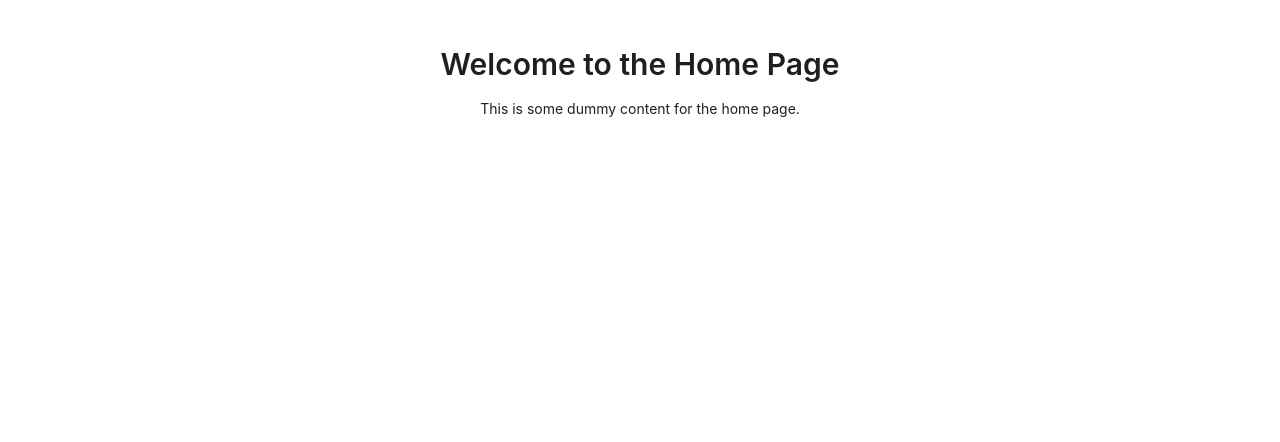
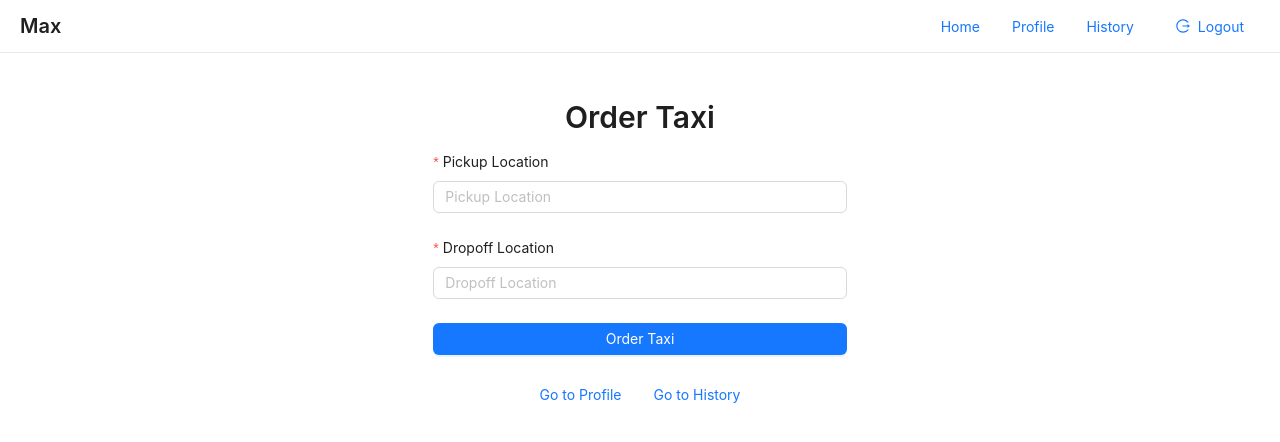
Before and after one commit to multimedia-interfaces/frontend, a React (Create React App) app: page / in a window 1280 px wide. Shown: the top 442 px of the page. Built offline with nearby package versions, Linux system fonts and the light colour scheme; sample sign-in values are in the browser's storage.

Commit message:
add Header and Profile page

```diff
--- a/src/App.js
+++ b/src/App.js
@@ -4,23 +4,23 @@ import { BrowserRouter as Router, Route, Routes, useNavigate } from 'react-route
 import SignUp from './components/SignUp';
 import SignIn from './components/SignIn';
 import Home from './components/Home';
+import Profile from './components/Profile';
+import History from './components/History';
 import { Spin } from 'antd';
 
 const App = () => {
-    const [loading, setLoading] = useState(true);
+    const [initialized, setInitialized] = useState(false);
     const navigate = useNavigate();
 
     useEffect(() => {
         const token = localStorage.getItem('authToken');
-        if (token) {
-            navigate('/');
-        } else {
+        if (!token) {
             navigate('/signup');
         }
-        setLoading(false);
-    }, [navigate]);
+        setInitialized(true);
+    }, []);
 
-    if (loading) {
+    if (!initialized) {
         return (
             <div style={{ display: 'flex', justifyContent: 'center', alignItems: 'center', height: '100vh' }}>
                 <Spin size="large" />
@@ -33,6 +33,8 @@ const App = () => {
             <Route path="/" element={<Home />} />
             <Route path="/signup" element={<SignUp />} />
             <Route path="/signin" element={<SignIn />} />
+            <Route path="/profile" element={<Profile />} />
+            <Route path="/history" element={<History />} />
         </Routes>
     );
 };
--- /dev/null
+++ b/src/api/profile.js
@@ -0,0 +1,34 @@
+import axios from 'axios';
+import {API_HOST} from "../constants/api";
+
+const getAuthToken = () =>  localStorage.getItem('authToken');
+
+export const fetchProfile = async () => {
+    try {
+        const response = await axios.get(`${API_HOST}/profile`, {
+            headers: {
+                'Content-Type': 'application/json',
+                'Accept': 'application/json',
+                'Authorization': `Bearer ${getAuthToken()}`
+            }
+        });
+        return response.data;
+    } catch (error) {
+        throw new Error('Failed to fetch profile data');
+    }
+};
+
+export const updateProfile = async (profileData) => {
+    try {
+        const response = await axios.post(`${API_HOST}/profile`, profileData, {
+            headers: {
+                'Content-Type': 'application/json',
+                'Accept': 'application/json',
+                'Authorization': `Bearer ${getAuthToken()}`
+            }
+        });
+        return response.data;
+    } catch (error) {
+        throw new Error('Failed to update profile');
+    }
+};
--- /dev/null
+++ b/src/components/Header.js
@@ -0,0 +1,42 @@
+// src/components/Header.js
+import React from 'react';
+import { Link, useNavigate } from 'react-router-dom';
+import { Row, Col, Typography, Button } from 'antd';
+import { LogoutOutlined } from '@ant-design/icons';
+// import logo from '../assets/logo.png'; // Import the dummy logo
+
+const { Title } = Typography;
+
+const Header = ({ userName }) => {
+    const navigate = useNavigate();
+
+    const handleLogout = () => {
+        localStorage.removeItem('authToken');
+        navigate('/signup');
+    };
+
+    return (
+        <Row justify="space-between" align="middle" style={{ padding: '10px 20px', borderBottom: '1px solid #e8e8e8' }}>
+            <Col>
+                {/*<img src={logo} alt="Logo" style={{ height: '40px', marginRight: '10px' }} />*/}
+                <Title level={4} style={{ display: 'inline', margin: 0 }}>{userName || 'Max'}</Title>
+            </Col>
+            <Col>
+                <Link to="/">
+                    <Button type="link">Home</Button>
+                </Link>
+                <Link to="/profile">
+                    <Button type="link">Profile</Button>
+                </Link>
+                <Link to="/history">
+                    <Button type="link">History</Button>
+                </Link>
+                <Button type="link" icon={<LogoutOutlined />} style={{ marginLeft: '10px' }} onClick={handleLogout}>
+                    Logout
+                </Button>
+            </Col>
+        </Row>
+    );
+};
+
+export default Header;
--- /dev/null
+++ b/src/components/History.js
@@ -0,0 +1,31 @@
+// src/components/History.js
+import React from 'react';
+import { Typography, Row, Col, Button } from 'antd';
+import { Link } from 'react-router-dom';
+import Header from "./Header";
+
+const { Title, Paragraph } = Typography;
+
+const History = () => {
+    return (
+        <>
+            <Header />
+            <Row justify="center" style={{ padding: '20px' }}>
+                <Col xs={24} sm={20} md={16} lg={12} xl={8}>
+                    <Title level={2} style={{ textAlign: 'center' }}>History Page</Title>
+                    <Paragraph style={{ textAlign: 'center' }}>This is the history page.</Paragraph>
+                    <div style={{ marginTop: '20px', textAlign: 'center' }}>
+                        <Link to="/">
+                            <Button type="link">Go to Home</Button>
+                        </Link>
+                        <Link to="/profile">
+                            <Button type="link">Go to Profile</Button>
+                        </Link>
+                    </div>
+                </Col>
+            </Row>
+        </>
+    );
+};
+
+export default History;
--- a/src/components/Home.js
+++ b/src/components/Home.js
@@ -1,14 +1,66 @@
+// src/components/Home.js
 import React from 'react';
-import { Typography } from 'antd';
+import { Typography, Form, Input, Button, Row, Col } from 'antd';
+import { Link } from 'react-router-dom';
+import Header from "./Header";
 
-const { Title, Paragraph } = Typography;
+const { Title } = Typography;
 
 const Home = () => {
+    const onFinish = (values) => {
+        console.log('Success:', values);
+    };
+
+    const onFinishFailed = (errorInfo) => {
+        console.log('Failed:', errorInfo);
+    };
+
     return (
-        <div style={{ textAlign: 'center', padding: '20px' }}>
-            <Title level={2}>Welcome to the Home Page</Title>
-            <Paragraph>This is some dummy content for the home page.</Paragraph>
-        </div>
+        <>
+            <Header />
+            <Row justify="center" style={{ padding: '20px' }}>
+                <Col xs={24} sm={20} md={16} lg={12} xl={8}>
+                    <Title level={2} style={{ textAlign: 'center' }}>Order Taxi</Title>
+                    <Form
+                        name="orderTaxi"
+                        initialValues={{ remember: true }}
+                        onFinish={onFinish}
+                        onFinishFailed={onFinishFailed}
+                        layout="vertical"
+                    >
+                        <Form.Item
+                            label="Pickup Location"
+                            name="pickupLocation"
+                            rules={[{ required: true, message: 'Please input your pickup location!' }]}
+                        >
+                            <Input placeholder="Pickup Location" />
+                        </Form.Item>
+
+                        <Form.Item
+                            label="Dropoff Location"
+                            name="dropoffLocation"
+                            rules={[{ required: true, message: 'Please input your dropoff location!' }]}
+                        >
+                            <Input placeholder="Dropoff Location" />
+                        </Form.Item>
+
+                        <Form.Item>
+                            <Button type="primary" htmlType="submit" block>
+                                Order Taxi
+                            </Button>
+                        </Form.Item>
+                    </Form>
+                    <div style={{ marginTop: '20px', textAlign: 'center' }}>
+                        <Link to="/profile">
+                            <Button type="link">Go to Profile</Button>
+                        </Link>
+                        <Link to="/history">
+                            <Button type="link">Go to History</Button>
+                        </Link>
+                    </div>
+                </Col>
+            </Row>
+        </>
     );
 };
 
--- /dev/null
+++ b/src/components/Profile.js
@@ -0,0 +1,93 @@
+// src/components/Profile.js
+import React, { useEffect, useState } from 'react';
+import { Typography, Form, Input, Button, Row, Col, message } from 'antd';
+import { Link } from 'react-router-dom';
+import { fetchProfile, updateProfile } from '../api/profile';
+import Header from "./Header";
+
+const { Title } = Typography;
+
+const Profile = () => {
+    const [form] = Form.useForm();
+    const [profile, setProfile] = useState({ name: '', phone: '', email: '' });
+
+    useEffect(() => {
+        const getProfile = async () => {
+            try {
+                const data = await fetchProfile();
+                setProfile(data);
+                form.setFieldsValue(data);
+            } catch (error) {
+                message.error('Failed to fetch profile data');
+            }
+        };
+        getProfile();
+    }, []);
+
+    const onFinish = async (values) => {
+        try {
+            await updateProfile(values);
+            message.success('Profile updated successfully');
+        } catch (error) {
+            message.error('Failed to update profile');
+        }
+    };
+
+    return (
+        <>
+            <Header />
+            <Row justify="center" style={{ padding: '20px' }}>
+                <Col xs={24} sm={20} md={16} lg={12} xl={8}>
+                    <Title level={2} style={{ textAlign: 'center' }}>Profile Page</Title>
+                    <Form
+                        form={form}
+                        name="profile"
+                        initialValues={profile}
+                        onFinish={onFinish}
+                        layout="vertical"
+                    >
+                        <Form.Item
+                            label="Name"
+                            name="name"
+                            rules={[{ required: true, message: 'Please input your name!' }]}
+                        >
+                            <Input placeholder="Name" />
+                        </Form.Item>
+
+                        <Form.Item
+                            label="Phone"
+                            name="phone"
+                            rules={[{ required: true, message: 'Please input your phone number!' }]}
+                        >
+                            <Input placeholder="Phone" />
+                        </Form.Item>
+
+                        <Form.Item
+                            label="Email"
+                            name="email"
+                            rules={[{ required: true, message: 'Please input your email!' }, { type: 'email', message: 'Please enter a valid email!' }]}
+                        >
+                            <Input placeholder="Email" />
+                        </Form.Item>
+
+                        <Form.Item>
+                            <Button type="primary" htmlType="submit" block>
+                                Update Profile
+                            </Button>
+                        </Form.Item>
+                    </Form>
+                    <div style={{ marginTop: '20px', textAlign: 'center' }}>
+                        <Link to="/">
+                            <Button type="link">Go to Home</Button>
+                        </Link>
+                        <Link to="/history">
+                            <Button type="link">Go to History</Button>
+                        </Link>
+                    </div>
+                </Col>
+            </Row>
+        </>
+    );
+};
+
+export default Profile;
```
